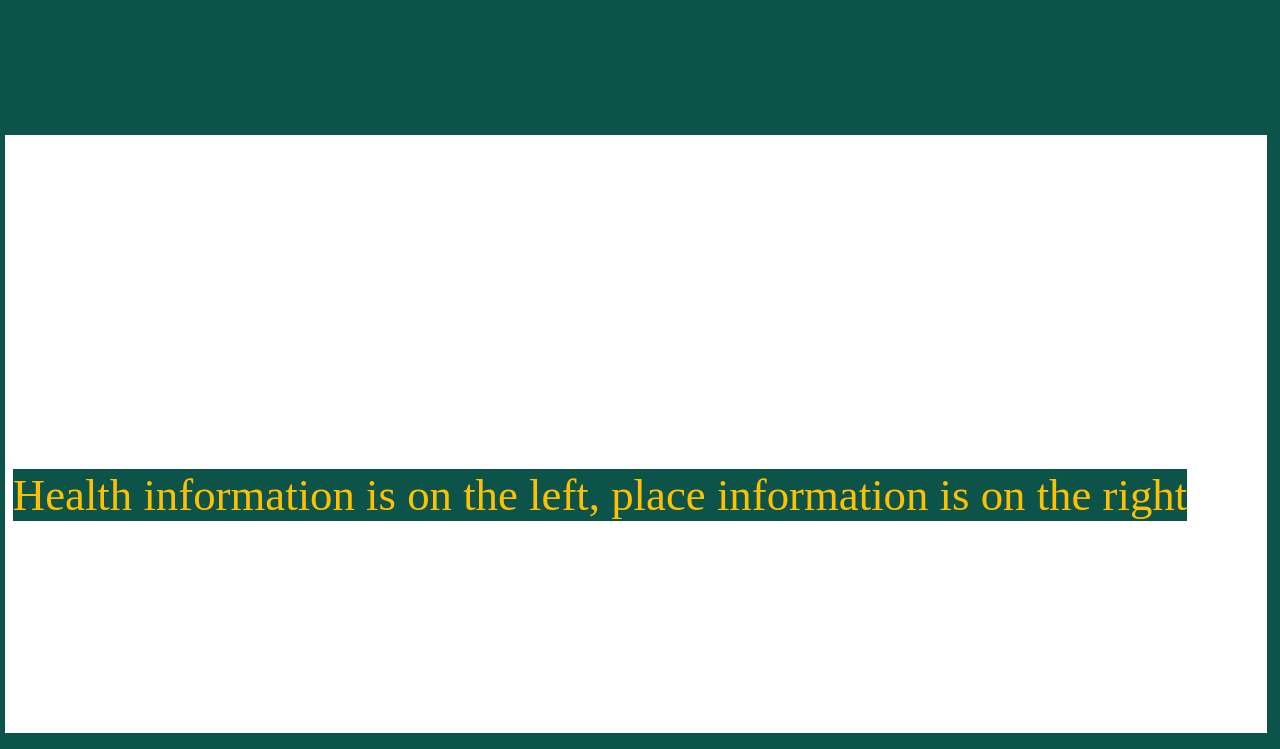
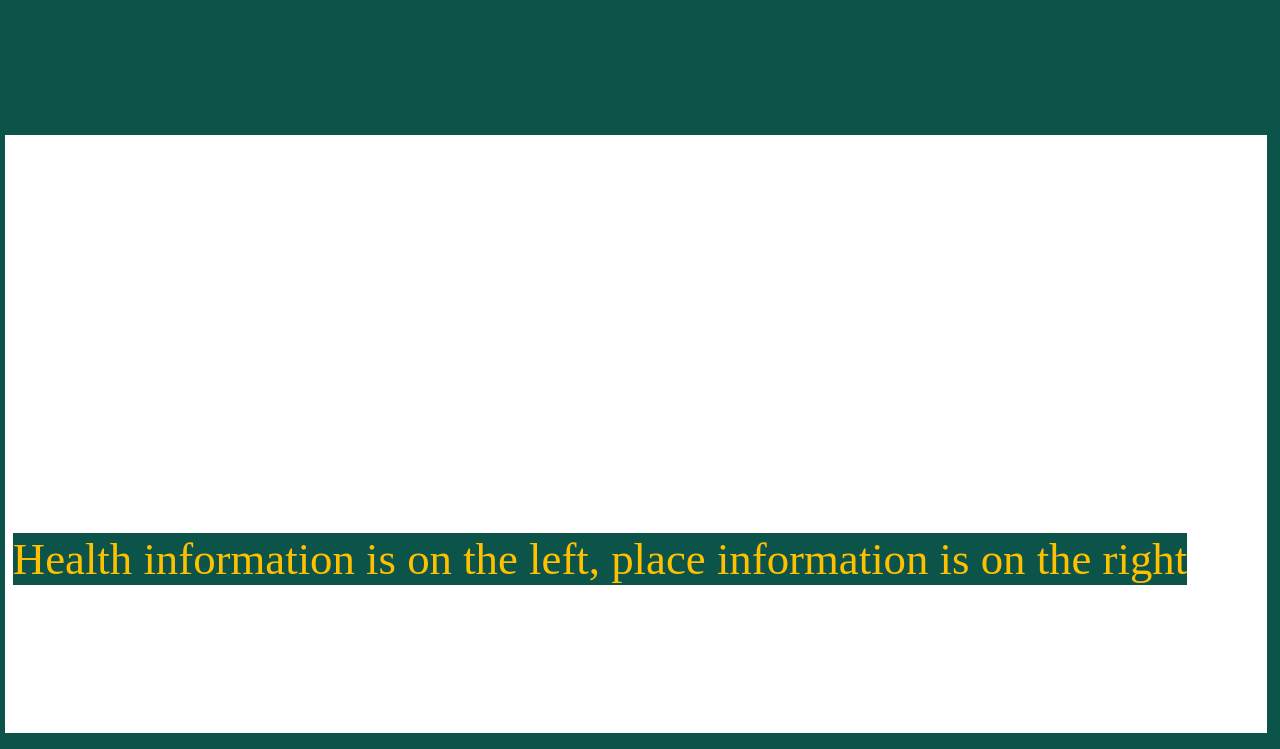
Before and after one commit to jss37/ToolTipNonAnimated, a plain HTML site: page index.html in a window 1280 px wide. Shown: the part 51-800 px from the top of the page. Drawn offline with Linux system fonts and the light colour scheme.

Commit message:
Update index.html

```diff
--- a/index.html
+++ b/index.html
@@ -20,7 +20,7 @@ margin-left: 0;
 .text {
     z-index:0;
   position:absolute;
-  top:40vw;
+  top:45vw;
   font-size:3.5vw;
   text-align:center;
   background-color:#0c5449;
```
